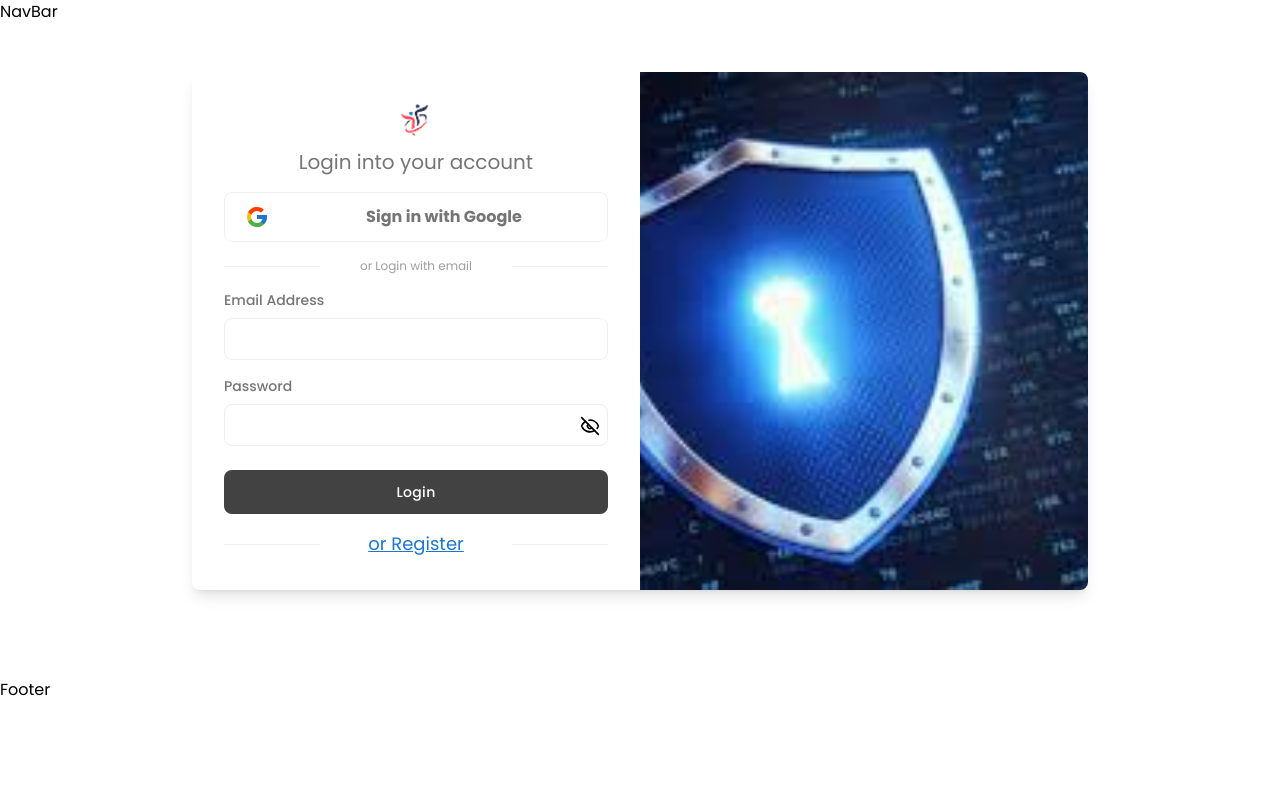
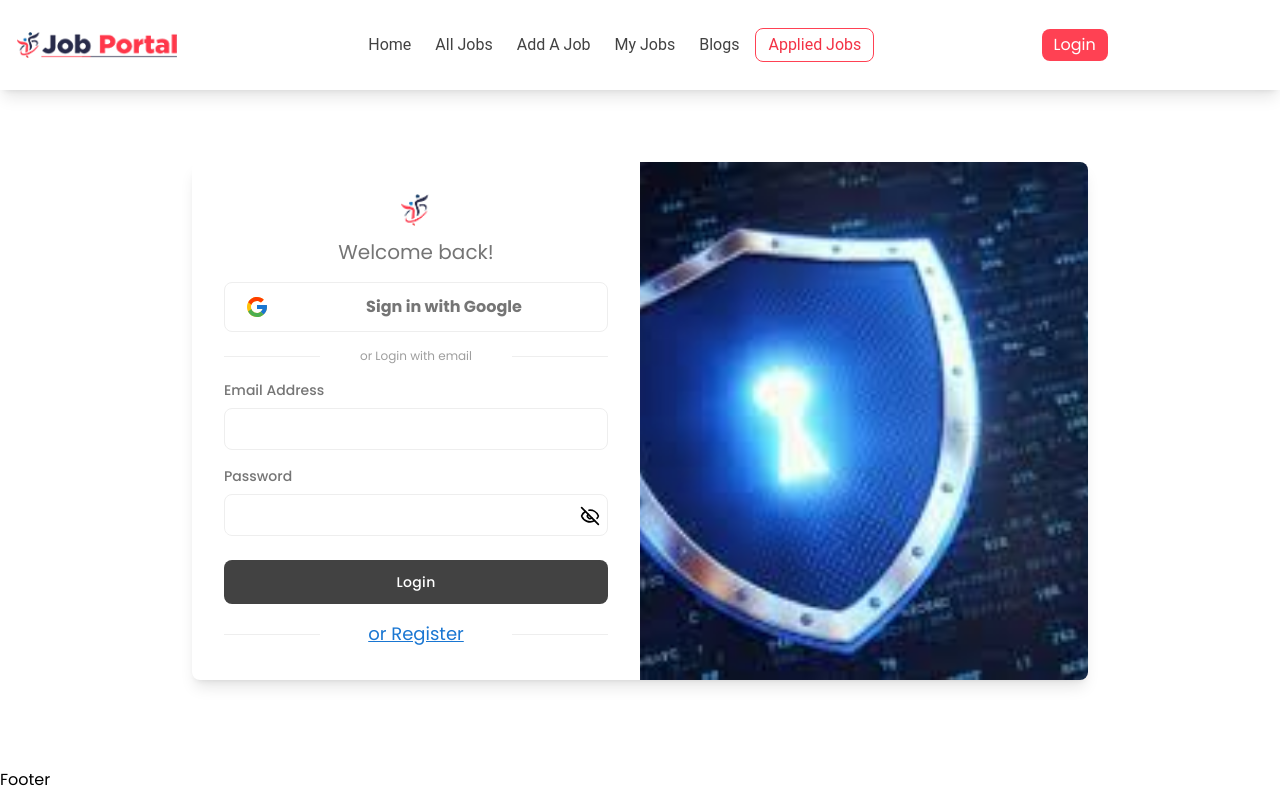
Before and after one commit to mstsurnalyakter/jobportal-client, a React (Vite) app: page /login in a window 1280 px wide. Built offline with nearby package versions, Linux system fonts and the light colour scheme; no server answers.

Commit message:
NavBar added

```diff
--- a/package.json
+++ b/package.json
@@ -10,6 +10,7 @@
     "preview": "vite preview"
   },
   "dependencies": {
+    "@heroicons/react": "^2.1.3",
     "@material-tailwind/react": "^2.1.9",
     "@tanstack/react-query": "^5.35.1",
     "firebase": "^10.11.1",
--- a/src/pages/Authentication/Login.jsx
+++ b/src/pages/Authentication/Login.jsx
@@ -71,7 +71,7 @@ const Login = () => {
           </div>
 
           <p className="mt-3 text-xl text-center text-gray-600 ">
-            Login into your account
+            Welcome back!
           </p>
 
           <div
@@ -190,7 +190,7 @@ const Login = () => {
             <span className="w-1/5 border-b  md:w-1/4"></span>
 
             <Link
-              to="/login"
+              to="/registration"
               className="text-lg text-blue-700 underline  hover:underline"
             >
               or Register
--- a/src/pages/Shared/NavBar.jsx
+++ b/src/pages/Shared/NavBar.jsx
@@ -1,8 +1,254 @@
+import React, { useEffect, useState } from "react";
+import logo from "/logo.png";
+
+import {
+  Navbar,
+  Collapse,
+  Typography,
+  IconButton,
+  List,
+  Menu,
+  MenuHandler,
+  Button,
+  Avatar,
+  MenuList,
+  MenuItem,
+} from "@material-tailwind/react";
+import { Bars3Icon, ChevronDownIcon, PowerIcon, UserCircleIcon, XMarkIcon } from "@heroicons/react/24/outline";
+
+import { Link, NavLink } from "react-router-dom";
+import useAuth from "../../hooks/useAuth";
+import toast from "react-hot-toast";
+
+
+
+function ProfileMenu() {
+  const [isMenuOpen, setIsMenuOpen] = React.useState(false);
+    const { user, logOut } = useAuth();
+
+        const handleLogOut = () => {
+          logOut()
+            .then(() => {})
+            .catch((error) => toast.error(error.message));
+        };
+
+  const closeMenu = () => setIsMenuOpen(false);
+
+  return (
+    <Menu open={isMenuOpen} handler={setIsMenuOpen} placement="bottom-end">
+      <MenuHandler>
+        <Button
+          variant="text"
+          color="blue-gray"
+          className="flex items-center gap-1 rounded-full py-0.5 pr-2 pl-0.5 lg:ml-auto"
+        >
+          <Avatar
+            variant="circular"
+            title={user?.displayName}
+            size="sm"
+            alt="tania andrew"
+            className="border border-gray-900 p-0.5"
+            src={user?.photoURL || "https://i.ibb.co/hLmH9kQ/my-image.png"}
+          />
+          <ChevronDownIcon
+            strokeWidth={2.5}
+            className={`h-3 w-3 transition-transform ${
+              isMenuOpen ? "rotate-180" : ""
+            }`}
+          />
+        </Button>
+      </MenuHandler>
+      <MenuList className="p-1">
+        <MenuItem onClick={closeMenu}>
+          <List className="flex flex-col">
+            <div className="flex">
+              <UserCircleIcon className="w-5" />
+              <NavLink
+                to={"/my-profile"}
+                className={({ isActive }) =>
+                  isActive
+                    ? "text-[#FF4153] px-3 py-1  rounded-lg"
+                    : "p-2 text-[#131313CC]"
+                }
+              >
+                My Profile
+              </NavLink>
+            </div>
+            <div className="flex gap-2">
+              <PowerIcon className="w-5" />
+              <button
+                onClick={handleLogOut}
+                className="bg-[#f56d7a] rounded text-white px-3 py-1"
+              >
+                Logout
+              </button>
+            </div>
+          </List>
+        </MenuItem>
+
+      </MenuList>
+    </Menu>
+  );
+}
+
+
+function NavList() {
+  return (
+    <List className="mt-4 items-center mb-6 gap-4 lg:gap-2 p-0 lg:mt-0 lg:mb-0 lg:flex-row lg:p-1">
+      <NavLink
+        to={"/"}
+        className={({ isActive }) =>
+          isActive
+            ? "bg-[#FF4153] px-3 py-1  text-white  rounded-lg"
+            : "p-2 text-[#131313CC]"
+        }
+      >
+        Home
+      </NavLink>
+
+      <NavLink
+        to={"/all-jobs"}
+        className={({ isActive }) =>
+          isActive
+            ? "bg-[#FF4153] px-3 py-1  text-white  rounded-lg"
+            : "p-2 text-[#131313CC]"
+        }
+      >
+        All Jobs
+      </NavLink>
+
+      <NavLink
+        to={"/add-job,"}
+        className={({ isActive }) =>
+          isActive
+            ? "bg-[#FF4153] px-3 py-1  text-white  rounded-lg"
+            : "p-2 text-[#131313CC]"
+        }
+      >
+        Add A Job
+      </NavLink>
+
+      <NavLink
+        to={"/my-jobs"}
+        className={({ isActive }) =>
+          isActive
+            ? "bg-[#FF4153] px-3 py-1  text-white  rounded-lg"
+            : "p-2 text-[#131313CC]"
+        }
+      >
+        My Jobs
+      </NavLink>
+      <NavLink
+        to={"/my-jobs"}
+        className={({ isActive }) =>
+          isActive
+            ? "bg-[#FF4153] px-3 py-1  text-white  rounded-lg"
+            : "p-2 text-[#131313CC]"
+        }
+      >
+        Blogs
+      </NavLink>
+      <NavLink
+        to={"/applied-jobs"}
+        className={({ isActive }) =>
+          isActive
+            ? "bg-[#FF4153] px-3 py-1 flex items-center justify-center  text-white  rounded-lg"
+            : "text-[#f33245] border border-[#FF4153] px-3 py-1 rounded-lg"
+        }
+      >
+        Applied Jobs
+      </NavLink>
+    </List>
+  );
+}
 
 const NavBar = () => {
+  const [openNav, setOpenNav] = useState(false);
+  const { user } = useAuth();
+
+
+
+  useEffect(() => {
+    window.addEventListener(
+      "resize",
+      () => window.innerWidth >= 960 && setOpenNav(false)
+    );
+  }, []);
+
   return (
-    <div>NavBar</div>
-  )
-}
+    <div className="shadow-lg sticky top-0   z-50">
+      <Navbar className="mx-auto max-w-7xl  shadow-none rounded-none px-3 lg:px-2 pt-4  mb-6 lg:py-5">
+        <div className="flex items-center justify-between">
+          <Typography className="mr-4 cursor-pointer py-1.5 lg:ml-2 flex items-center">
+            <Link to={"/"}>
+              <img className="w-40" src={logo} alt="" />
+            </Link>
+          </Typography>
+          <div className="hidden lg:block">
+            <NavList />
+          </div>
+          <div className="hidden gap-4 lg:flex items-center">
+            {user && <ProfileMenu />}
 
-export default NavBar
+            <div>
+              {!user && (
+                <div className="flex gap-2">
+                  <NavLink
+                    to={"/login"}
+                    className={({ isActive }) =>
+                      isActive
+                        ? "bg-[#FF4153] px-3 py-1 flex items-center justify-center  text-white  rounded-lg"
+                        : "text-[#131313CC] border border-[#FF4153] px-3 py-1 rounded-lg"
+                    }
+                  >
+                    Login
+                  </NavLink>
+                </div>
+              )}
+            </div>
+          </div>
+          <div className="flex flex-col sm:flex-row gap-4">
+            <IconButton
+              variant="text"
+              color="blue-gray"
+              className="lg:hidden"
+              onClick={() => setOpenNav(!openNav)}
+            >
+              {openNav ? (
+                <div className="flex gap-5">
+                  <XMarkIcon className="h-6 w-6" strokeWidth={2} />
+                </div>
+              ) : (
+                <Bars3Icon className="h-6 w-6" strokeWidth={2} />
+              )}
+            </IconButton>
+          </div>
+        </div>
+
+        <Collapse open={openNav}>
+          <NavList />
+
+          <div className="flex items-center justify-center">{user && <ProfileMenu />}</div>
+          <div className="">
+            {!user && (
+              <div className="flex gap-5 flex-col">
+                <NavLink
+                  to={"/login"}
+                  className={({ isActive }) =>
+                    isActive
+                      ? "bg-[#FF4153] px-3 py-1 flex items-center mx-auto justify-center  text-white  rounded-lg"
+                      : "text-[#131313CC] border flex items-center mx-auto justify-center border-[#FF4153] px-3 py-1 rounded-lg"
+                  }
+                >
+                  Login
+                </NavLink>
+              </div>
+            )}
+          </div>
+        </Collapse>
+      </Navbar>
+    </div>
+  );
+};
+
+export default NavBar;
```
Also changed, not shown: 1 other file (tests, documents, lock files or other folders).
